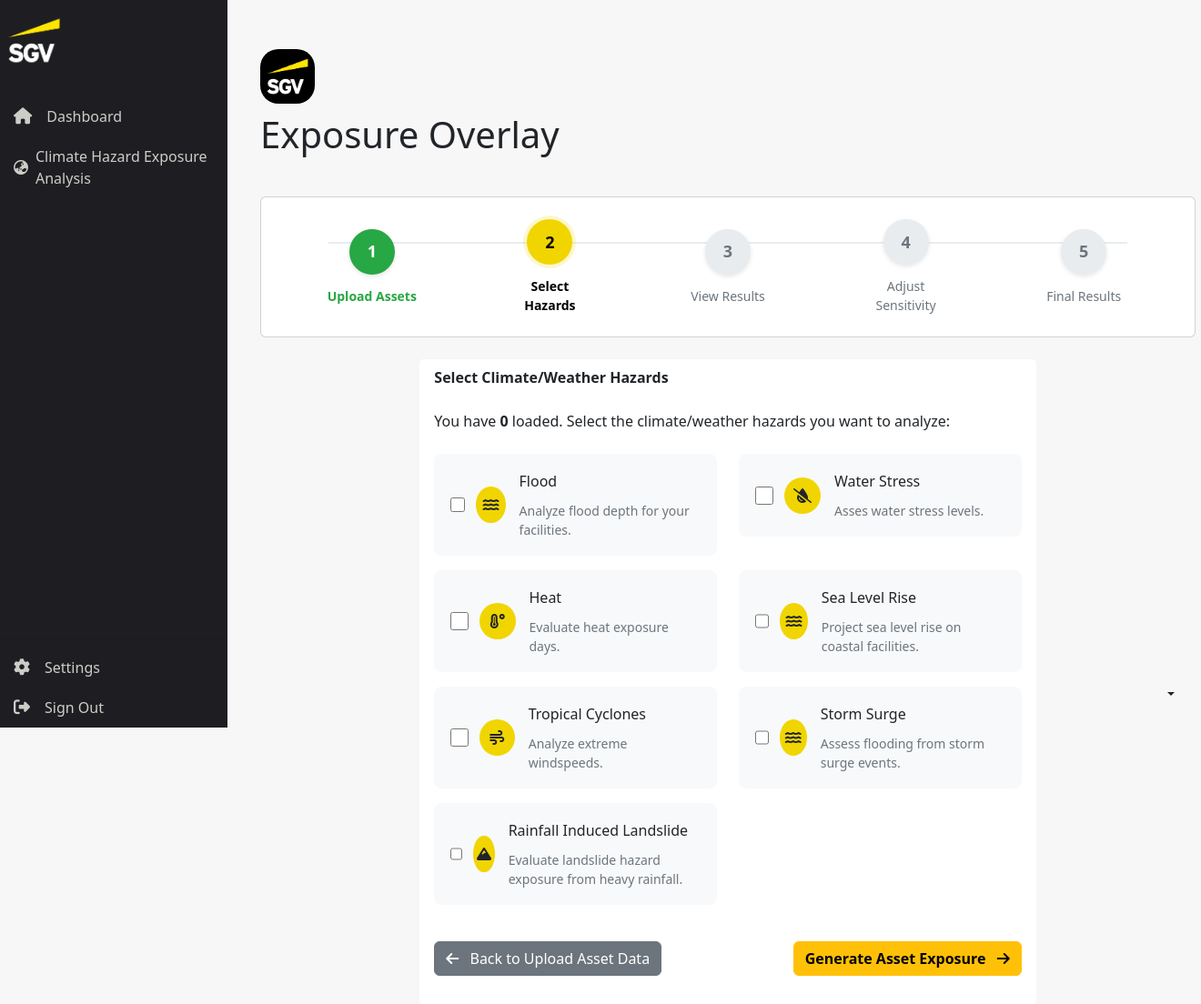
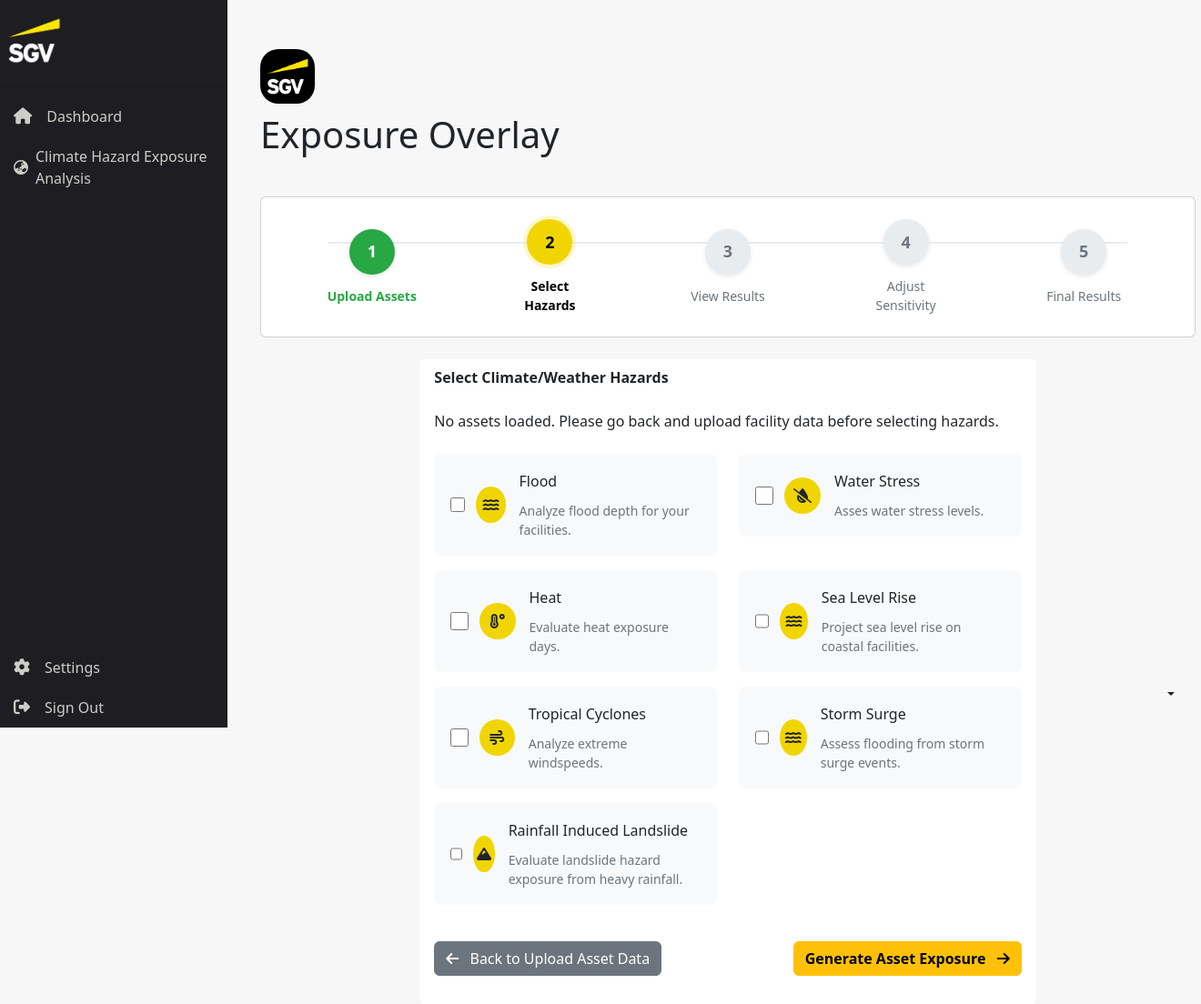
Before and after one commit to joulelouis/CLIMATE-Build, a Django app: page /climate-hazards-analysis-v2/select-hazards/ in a window 1320 px wide; the page is wider, and only the part inside the window is pictured. Shown: the top 1104 px of that part at 91% size. Run offline with Django 5.2, Linux system fonts and the light colour scheme; parts of the project's set-up code (start-up, migrations or seed data) failed here and were passed over; some libraries are stand-ins or nearby versions.

Commit message:
feat(UI): changed the dynamic display of the number of loaded assets in the select climate/weather hazards

```diff
--- a/climate_hazards_analysis_v2/templates/climate_hazards_analysis_v2/select_hazards.html
+++ b/climate_hazards_analysis_v2/templates/climate_hazards_analysis_v2/select_hazards.html
@@ -255,15 +255,25 @@
                 </div>
                 <div class="card-body">
                     <p class="mb-4">
-    You have
-    <strong>{{ facility_count }}{% if polygon_assets_count > 0 %} regular assets{% endif %}</strong>
-    {% if polygon_assets_count > 0 %}
+                        {% if facility_count > 0 and polygon_assets_count > 0 %}
+                            You have <strong>{{ facility_count }} regular asset{{ facility_count|pluralize }}</strong>
                             and <strong>{{ polygon_assets_count }} polygon asset{{ polygon_assets_count|pluralize }}</strong>
                             {% if granular_points_count > 0 %}
                                 with <strong>{{ granular_points_count }} total granular point{{ granular_points_count|pluralize }}</strong>
                             {% endif %}
+                            loaded. Select the climate/weather hazards you want to analyze:
+                        {% elif facility_count > 0 %}
+                            You have <strong>{{ facility_count }} regular asset{{ facility_count|pluralize }}</strong>.
+                            Select the climate/weather hazards you want to analyze:
+                        {% elif polygon_assets_count > 0 %}
+                            You have <strong>{{ polygon_assets_count }} polygon asset{{ polygon_assets_count|pluralize }}</strong>
+                            {% if granular_points_count > 0 %}
+                                with <strong>{{ granular_points_count }} total granular point{{ granular_points_count|pluralize }}</strong>
                             {% endif %}
                             loaded. Select the climate/weather hazards you want to analyze:
+                        {% else %}
+                            No assets loaded. Please go back and upload facility data before selecting hazards.
+                        {% endif %}
                     </p>
 
                     <form id="hazard-form" method="POST" action="{% url 'climate_hazards_analysis_v2:select_hazards' %}" onsubmit="return handleFormSubmit(event)">
```
Lines whose indentation alone changed are shown as unchanged.
